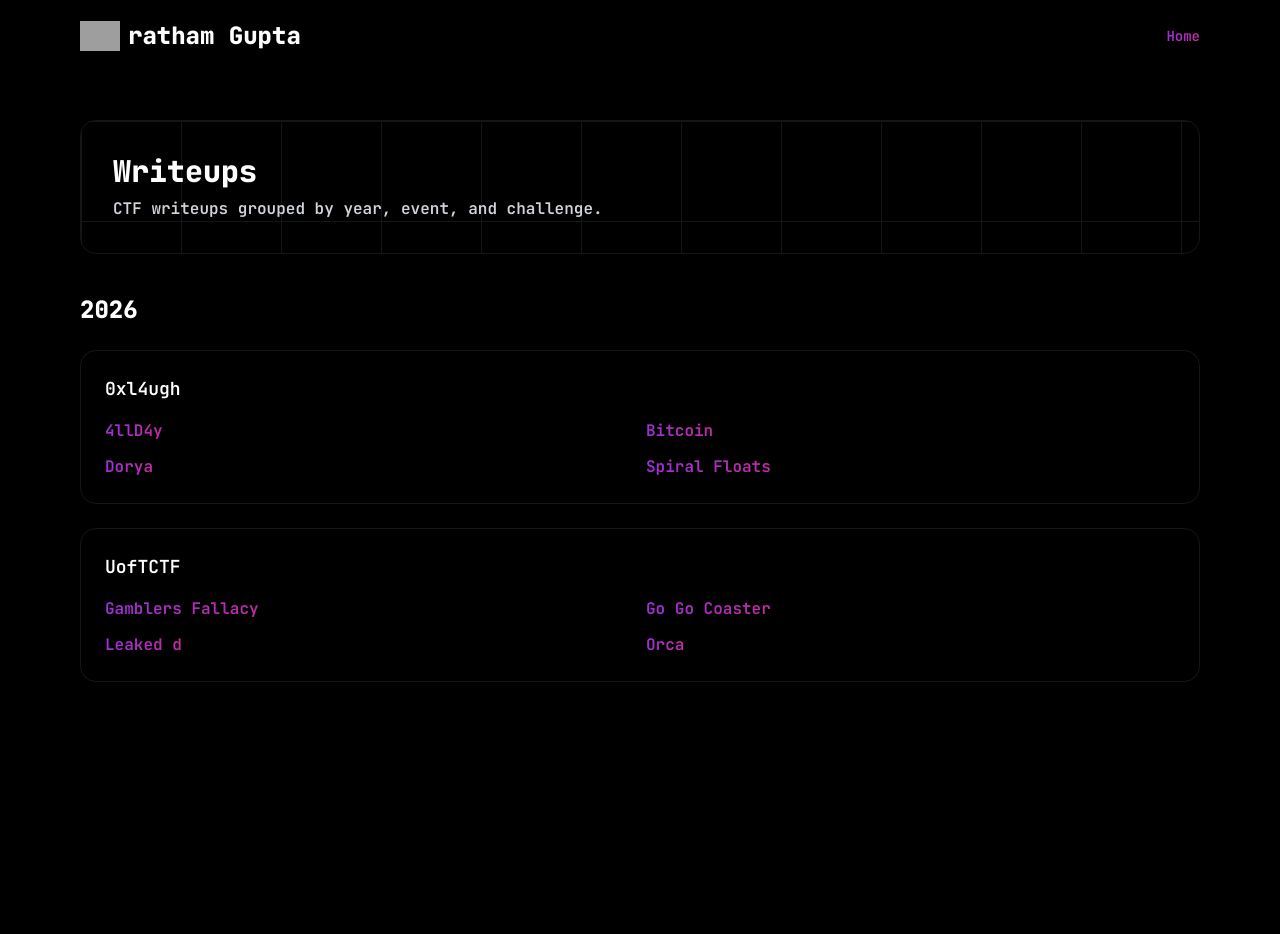
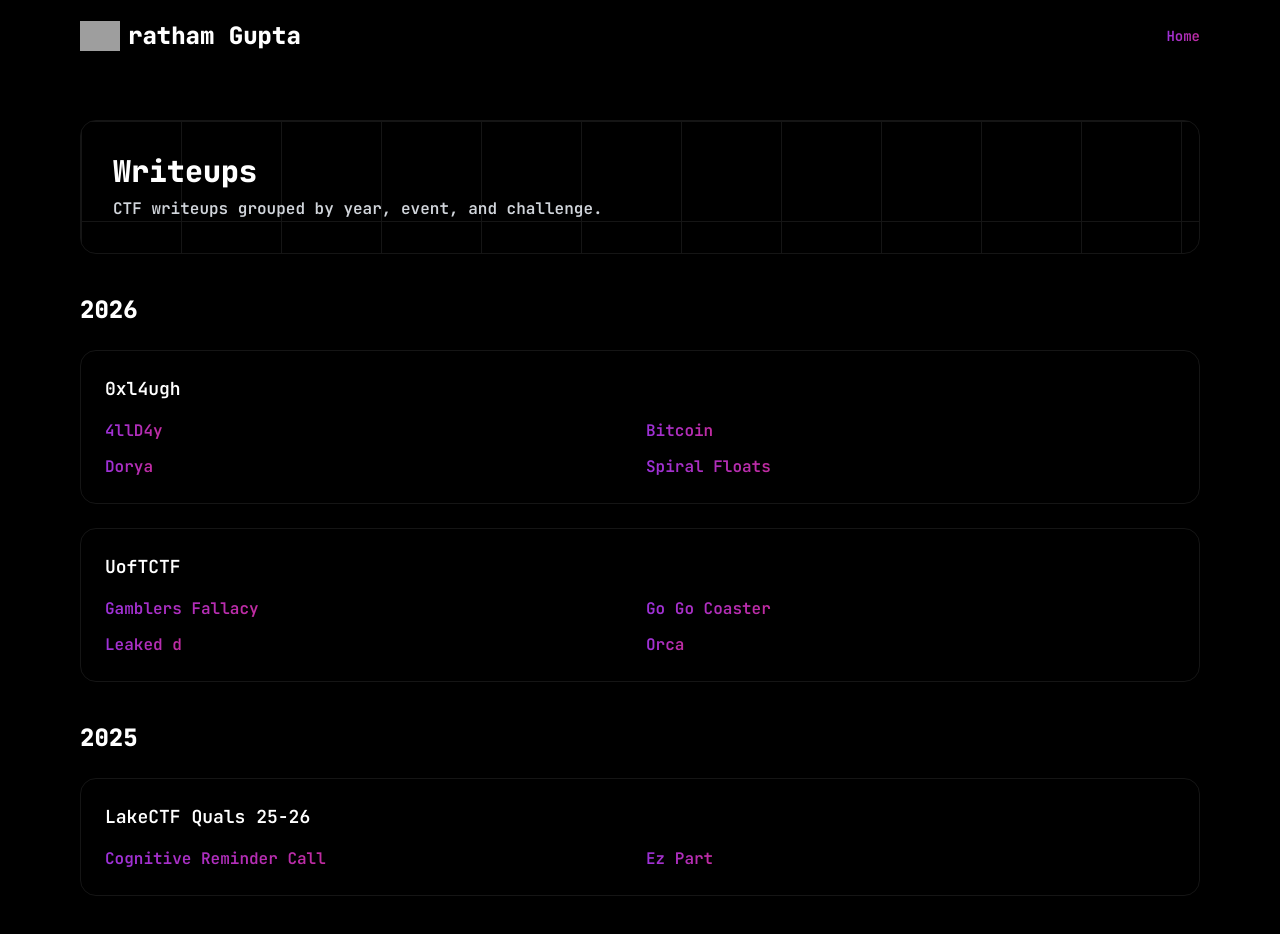
Before and after one commit to prathamgupta36/prathamgupta36.github.io, a Next.js app: page /writeups in a window 1280 px wide. Shown: the top 934 px of the page. Before the commit the page ends 800 px from the top, so only its background shows below. Built offline with nearby package versions, Linux system fonts and the light colour scheme; grey boxes are pictures that could not be loaded.

Commit message:
Update writeups.registry.ts

```diff
--- a/app/writeups.registry.ts
+++ b/app/writeups.registry.ts
@@ -97,4 +97,22 @@ export const WRITEUPS: WriteupEntry[] = [
     repoUrl:
       "https://github.com/prathamgupta36/CTF-Writeups/tree/main/2026/0xl4ugh/web/4llD4y",
   },
+    {
+    year: 2025,
+    ctf: "LakeCTF Quals 25-26",
+    challenge: "Ez Part",
+    mdUrl:
+      "https://github.com/prathamgupta36/CTF-Writeups/raw/refs/heads/main/2025/lakectf2025/crypto/ezpart/WRITEUP.md",
+    repoUrl:
+      "https://github.com/prathamgupta36/CTF-Writeups/tree/main/2025/lakectf2025/crypto/ezpart",
+  },
+    {
+    year: 2025,
+    ctf: "LakeCTF Quals 25-26",
+    challenge: "Cognitive Reminder Call",
+    mdUrl:
+      "https://github.com/prathamgupta36/CTF-Writeups/raw/refs/heads/main/2025/lakectf2025/crypto/cognitiveremindercall/WRITEUP.md",
+    repoUrl:
+      "https://github.com/prathamgupta36/CTF-Writeups/tree/main/2025/lakectf2025/crypto/cognitiveremindercall",
+  }
 ];
```
